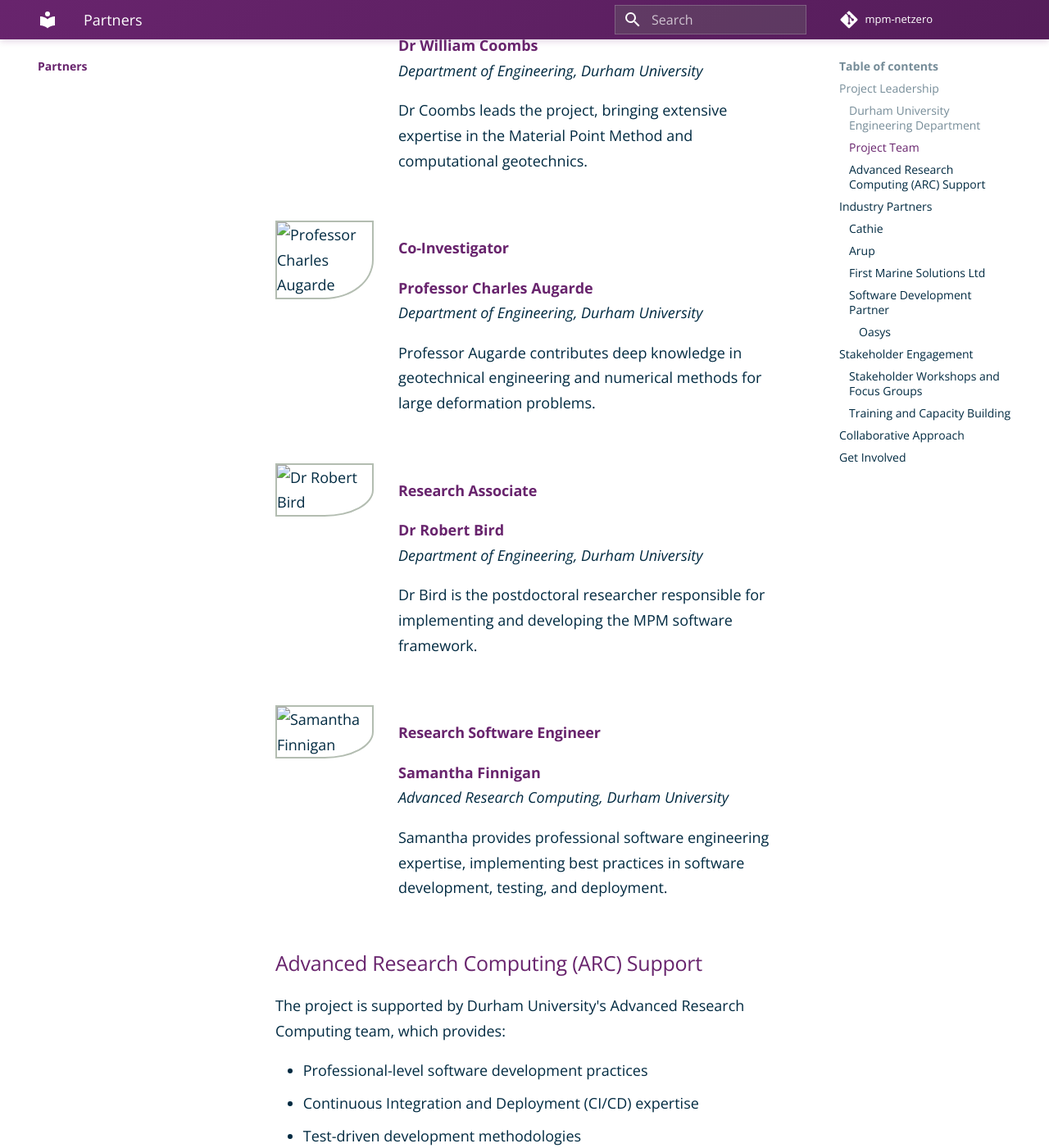
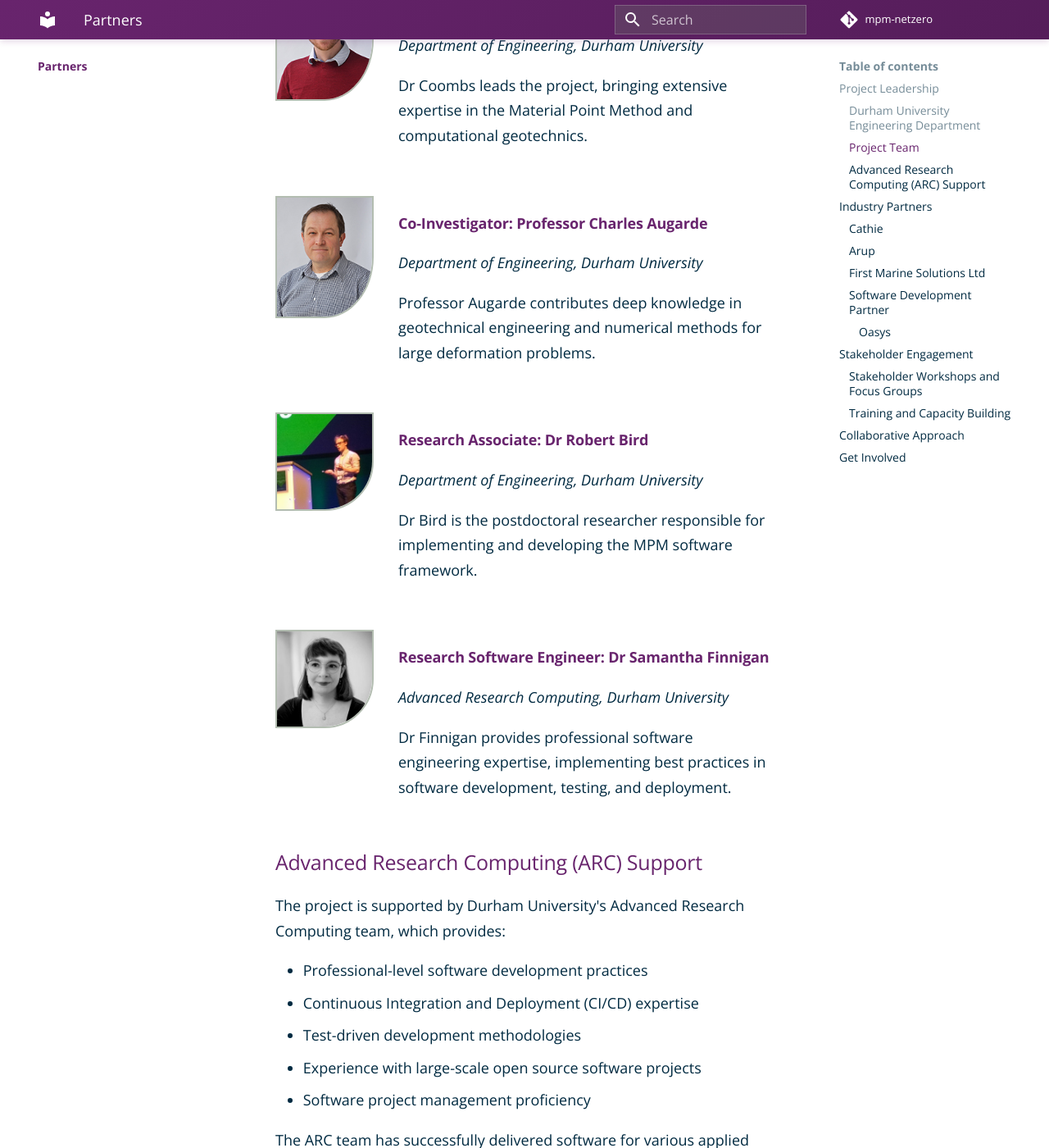
Before and after one commit to DurhamARC/mpm-netzero, an MkDocs documentation site: the page built from docs/partners.md, in a window 1280 px wide and 1400 px high, scrolled down 890 px. Shown: the whole window at 82% size. Built offline with MkDocs 1.6.1 and Material for MkDocs 9.7.7, drawn with Linux system fonts in a browser that asks for light colours; comment, search, counter and statistics services are not loaded.

Commit message:
Update project partners and add mugshots

```diff
--- a/docs/partners.md
+++ b/docs/partners.md
@@ -13,8 +13,7 @@
 <div class="profile-section">
 <img src="../img/w-coombs.jpg" alt="Dr William Coombs" class="profile-picture">
 <div class="profile-content">
-<h4>Principal Investigator</h4>
-<p><strong><a href="https://www.durham.ac.uk/staff/w-m-coombs/">Dr William Coombs</a></strong><br>
+<h4>Principal Investigator: <a href="https://www.durham.ac.uk/staff/w-m-coombs/">Dr William Coombs</a></h4>
 <em>Department of Engineering, Durham University</em></p>
 <p>Dr Coombs leads the project, bringing extensive expertise in the Material Point Method and computational geotechnics.</p>
 </div>
@@ -23,8 +22,7 @@
 <div class="profile-section">
 <img src="../img/c-augarde.jpg" alt="Professor Charles Augarde" class="profile-picture">
 <div class="profile-content">
-<h4>Co-Investigator</h4>
-<p><strong><a href="https://www.durham.ac.uk/staff/charles-augarde/">Professor Charles Augarde</a></strong><br>
+<h4>Co-Investigator: <a href="https://www.durham.ac.uk/staff/charles-augarde/">Professor Charles Augarde</a></h4>
 <em>Department of Engineering, Durham University</em></p>
 <p>Professor Augarde contributes deep knowledge in geotechnical engineering and numerical methods for large deformation problems.</p>
 </div>
@@ -33,20 +31,18 @@
 <div class="profile-section">
 <img src="../img/r-bird.jpg" alt="Dr Robert Bird" class="profile-picture">
 <div class="profile-content">
-<h4>Research Associate</h4>
-<p><strong><a href="https://www.durham.ac.uk/staff/robert-e-bird/">Dr Robert Bird</a></strong><br>
+<h4>Research Associate: <a href="https://www.durham.ac.uk/staff/robert-e-bird/">Dr Robert Bird</a></h4>
 <em>Department of Engineering, Durham University</em></p>
 <p>Dr Bird is the postdoctoral researcher responsible for implementing and developing the MPM software framework.</p>
 </div>
 </div>
 
 <div class="profile-section">
-<img src="../img/s-finnigan.jpg" alt="Samantha Finnigan" class="profile-picture">
+<img src="../img/s-finnigan.jpg" alt="Dr Samantha Finnigan" class="profile-picture">
 <div class="profile-content">
-<h4>Research Software Engineer</h4>
-<p><strong><a href="https://www.durham.ac.uk/staff/samantha-finnigan/">Samantha Finnigan</a></strong><br>
+<h4>Research Software Engineer: <a href="https://www.durham.ac.uk/staff/samantha-finnigan/">Dr Samantha Finnigan</a></h4>
 <em>Advanced Research Computing, Durham University</em></p>
-<p>Samantha provides professional software engineering expertise, implementing best practices in software development, testing, and deployment.</p>
+<p>Dr Finnigan provides professional software engineering expertise, implementing best practices in software development, testing, and deployment.</p>
 </div>
 </div>
 
```
Also changed, not shown: docs/contact.md (+2 -3 lines), docs/img/Blank-profile.png (added), docs/img/c-augarde.jpg (added), docs/img/r-bird.jpg (added), docs/img/s-finnigan.jpg (added), docs/img/w-coombs.jpg (added).
